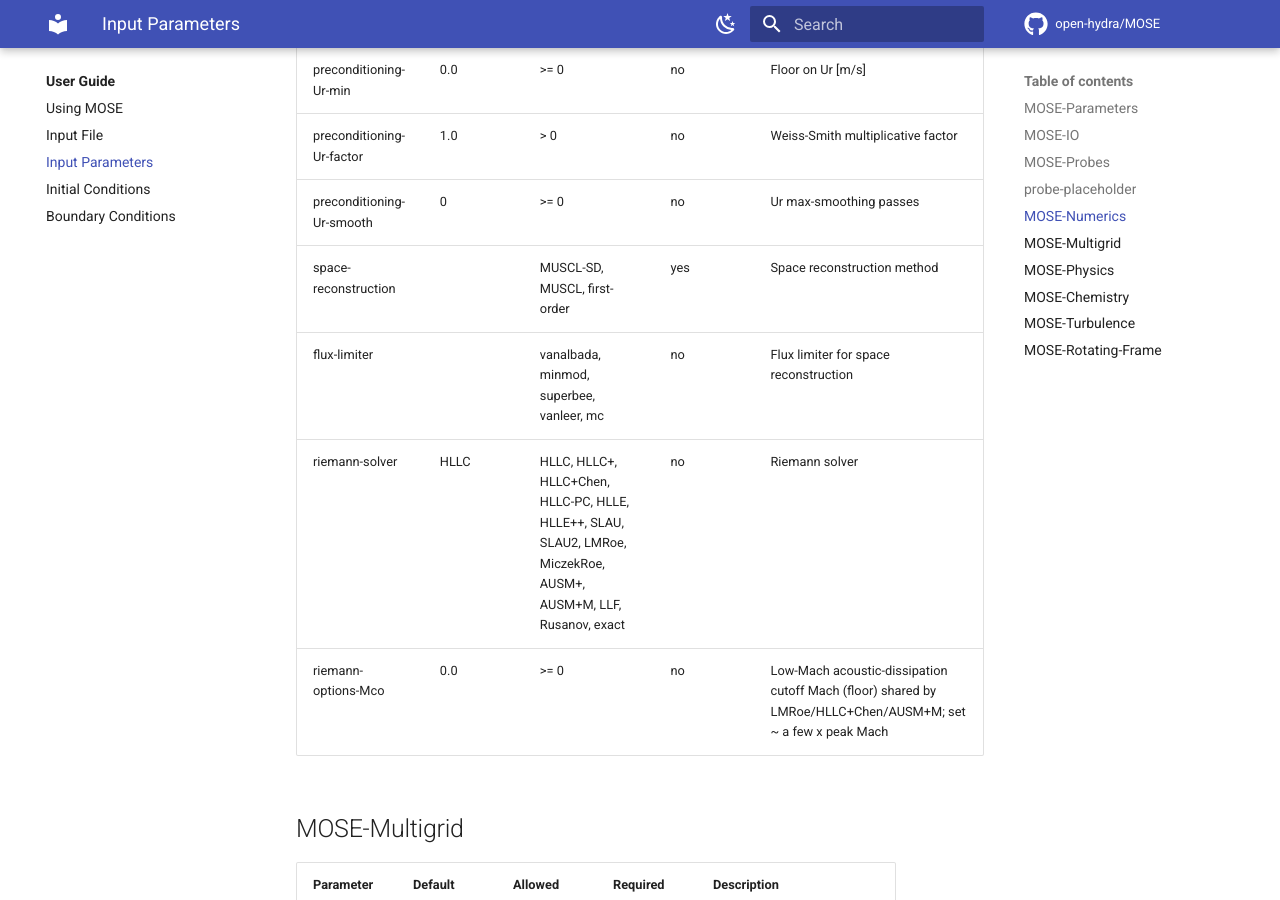
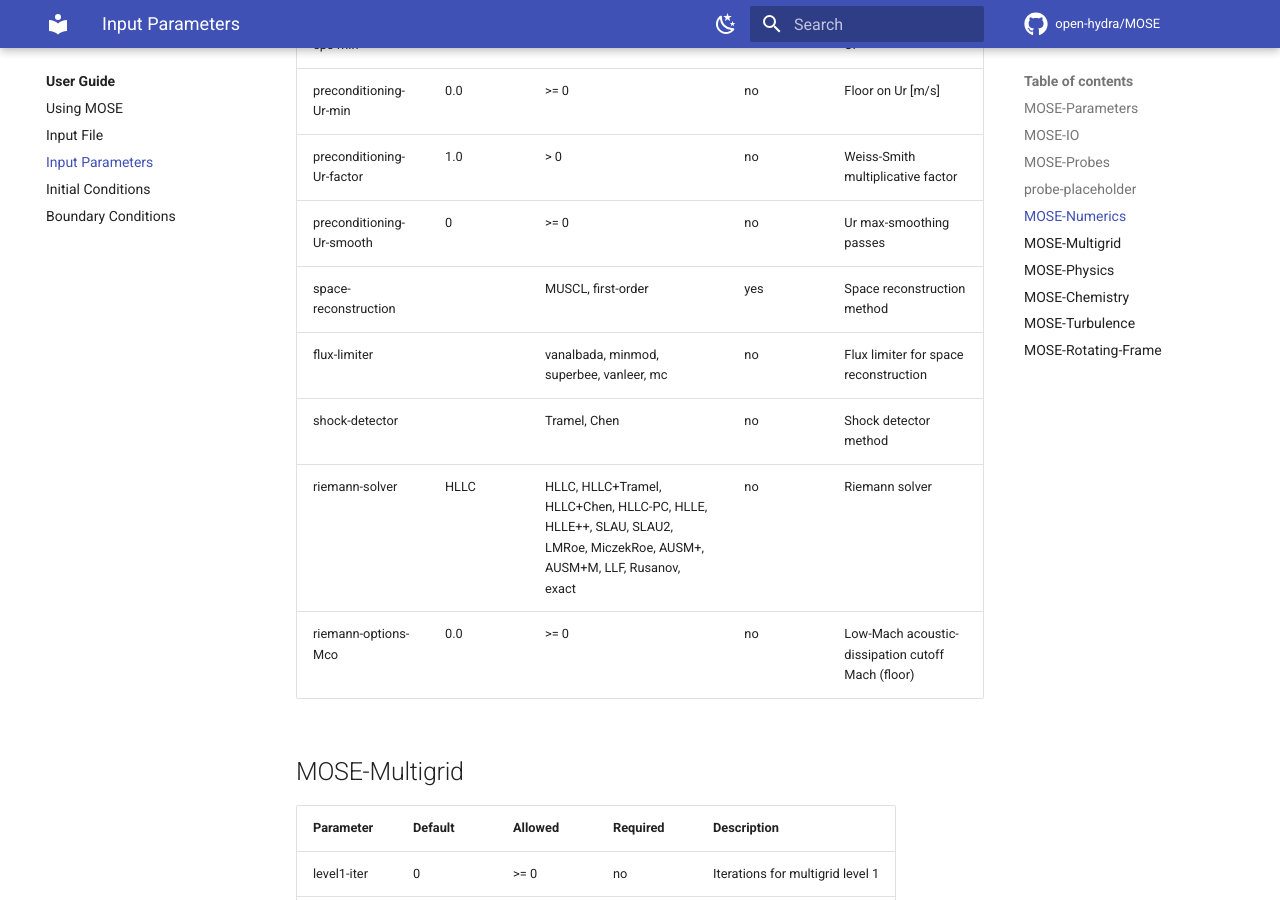
Before and after one commit to open-hydra/MOSE, an MkDocs documentation site: the page built from docs/user/registry.md, in a window 1280 px wide and 900 px high, scrolled down 2585 px. Built offline with MkDocs 1.6.1 and Material for MkDocs 9.7.7, drawn with Linux system fonts in a browser that asks for light colours; comment, search, counter and statistics services are not loaded.

Commit message:
update docs

```diff
--- a/docs/user/registry.md
+++ b/docs/user/registry.md
@@ -59,10 +59,11 @@
 | preconditioning-Ur-min | 0.0 | >= 0 |  no | Floor on Ur [m/s] |
 | preconditioning-Ur-factor | 1.0 | > 0 |  no | Weiss-Smith multiplicative factor |
 | preconditioning-Ur-smooth | 0 | >= 0 |  no | Ur max-smoothing passes |
-| space-reconstruction |  | MUSCL-SD, MUSCL, first-order | yes | Space reconstruction method |
+| space-reconstruction |  | MUSCL, first-order | yes | Space reconstruction method |
 | flux-limiter |  | vanalbada, minmod, superbee, vanleer, mc |  no | Flux limiter for space reconstruction |
-| riemann-solver | HLLC | HLLC, HLLC+, HLLC+Chen, HLLC-PC, HLLE, HLLE++, SLAU, SLAU2, LMRoe, MiczekRoe, AUSM+, AUSM+M, LLF, Rusanov, exact |  no | Riemann solver |
-| riemann-options-Mco | 0.0 | >= 0 |  no | Low-Mach acoustic-dissipation cutoff Mach (floor) shared by LMRoe/HLLC+Chen/AUSM+M; set ~ a few x peak Mach |
+| shock-detector |  | Tramel, Chen |  no | Shock detector method |
+| riemann-solver | HLLC | HLLC, HLLC+Tramel, HLLC+Chen, HLLC-PC, HLLE, HLLE++, SLAU, SLAU2, LMRoe, MiczekRoe, AUSM+, AUSM+M, LLF, Rusanov, exact |  no | Riemann solver |
+| riemann-options-Mco | 0.0 | >= 0 |  no | Low-Mach acoustic-dissipation cutoff Mach (floor) |
 
 ## MOSE-Multigrid
 
```
Also changed, not shown: docs/vv/1D-fer14.md (+2 -2 lines).
